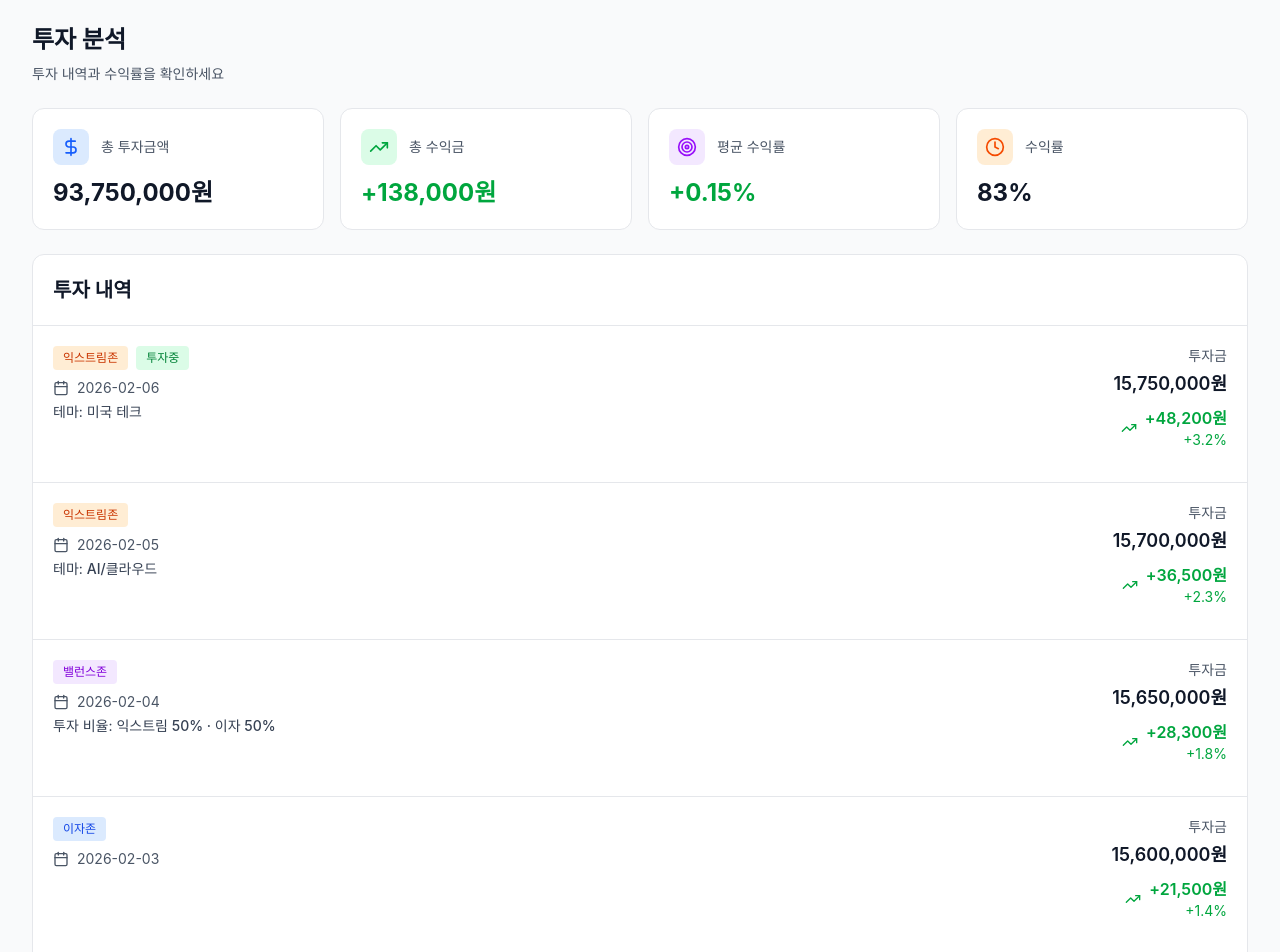
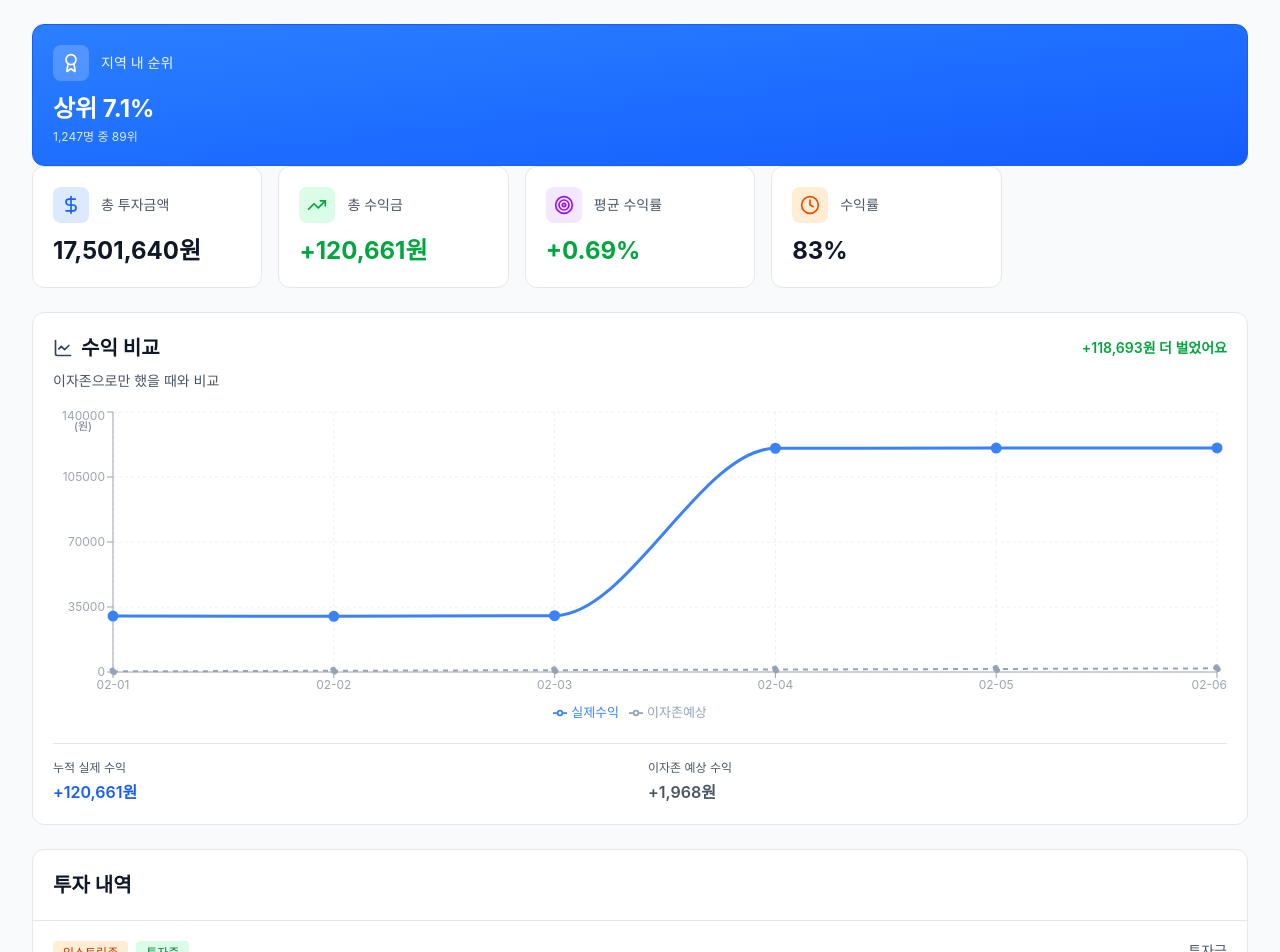
Before and after one commit to Djunnni/BlackSpoonDeveloper, a React (Vite) app: page /#/analysis in a window 1280 px wide. Shown: the top 952 px of the page. Built offline with nearby package versions, Linux system fonts and the light colour scheme.

Commit message:
fix: rank add

```diff
--- a/src/app/components/pages/ReportPage.tsx
+++ b/src/app/components/pages/ReportPage.tsx
@@ -6,7 +6,20 @@ import {
   DollarSign,
   Target,
   Clock,
+  LineChart,
+  Users,
+  Award,
 } from "lucide-react";
+import {
+  LineChart as RechartsLineChart,
+  Line,
+  XAxis,
+  YAxis,
+  CartesianGrid,
+  Tooltip,
+  Legend,
+  ResponsiveContainer,
+} from "recharts";
 
 interface InvestmentRecord {
   id: string;
@@ -14,11 +27,18 @@ interface InvestmentRecord {
   zone: "interest" | "extreme" | "balance";
   theme?: string;
   ratio?: number;
-  principal: number;
-  profit: number;
-  returnRate: number;
+  principal: number; // 원금 (항상 10,000,000)
+  investedAmount: number; // 실제 투자에 사용된 금액 (이자 기반)
+  profit: number; // 투자금 대비 수익
+  returnRate: number; // 투자금 대비 수익률
   status: "completed" | "ongoing";
 }
+
+// 연 1.2% 기준 일 이자 계산
+const ANNUAL_INTEREST_RATE = 1.2; // 연 1.2%
+const DAILY_INTEREST_RATE = ANNUAL_INTEREST_RATE / 365; // 일 이자율
+const PRINCIPAL = 10000000; // 원금 1천만원
+const DAILY_INTEREST = Math.floor(PRINCIPAL * (DAILY_INTEREST_RATE / 100)); // 일 이자 약 329원
 
 const mockInvestmentData: InvestmentRecord[] = [
   {
@@ -26,9 +46,10 @@ const mockInvestmentData: InvestmentRecord[] = [
     date: "2026-02-06",
     zone: "extreme",
     theme: "미국 테크",
-    principal: 15750000,
-    profit: 48200,
-    returnRate: 3.2,
+    principal: PRINCIPAL,
+    investedAmount: DAILY_INTEREST,
+    profit: 105, // 이자 329원으로 32% 수익
+    returnRate: 32.0,
     status: "ongoing",
   },
   {
@@ -36,9 +57,10 @@ const mockInvestmentData: InvestmentRecord[] = [
     date: "2026-02-05",
     zone: "extreme",
     theme: "AI/클라우드",
-    principal: 15700000,
-    profit: 36500,
-    returnRate: 2.3,
+    principal: PRINCIPAL,
+    investedAmount: DAILY_INTEREST,
+    profit: 76, // 이자 329원으로 23% 수익
+    returnRate: 23.1,
     status: "completed",
   },
   {
@@ -46,8 +68,9 @@ const mockInvestmentData: InvestmentRecord[] = [
     date: "2026-02-04",
     zone: "balance",
     ratio: 50,
-    principal: 15650000,
-    profit: 28300,
+    principal: PRINCIPAL,
+    investedAmount: DAILY_INTEREST + Math.floor(PRINCIPAL * 0.5), // 이자 + 원금 50%
+    profit: 90150, // 5,000,329원으로 1.8% 수익
     returnRate: 1.8,
     status: "completed",
   },
@@ -55,9 +78,10 @@ const mockInvestmentData: InvestmentRecord[] = [
     id: "4",
     date: "2026-02-03",
     zone: "interest",
-    principal: 15600000,
-    profit: 21500,
-    returnRate: 1.4,
+    principal: PRINCIPAL,
+    investedAmount: PRINCIPAL, // 이자존은 원금 전체
+    profit: DAILY_INTEREST, // 일 이자
+    returnRate: DAILY_INTEREST_RATE,
     status: "completed",
   },
   {
@@ -65,9 +89,10 @@ const mockInvestmentData: InvestmentRecord[] = [
     date: "2026-02-02",
     zone: "extreme",
     theme: "반도체",
-    principal: 15550000,
-    profit: -15200,
-    returnRate: -0.98,
+    principal: PRINCIPAL,
+    investedAmount: DAILY_INTEREST,
+    profit: -98, // 이자 329원으로 -29.8% 손실
+    returnRate: -29.8,
     status: "completed",
   },
   {
@@ -75,8 +100,9 @@ const mockInvestmentData: InvestmentRecord[] = [
     date: "2026-02-01",
     zone: "balance",
     ratio: 25,
-    principal: 15500000,
-    profit: 18700,
+    principal: PRINCIPAL,
+    investedAmount: DAILY_INTEREST + Math.floor(PRINCIPAL * 0.25), // 이자 + 원금 25%
+    profit: 30100, // 2,500,329원으로 1.2% 수익
     returnRate: 1.2,
     status: "completed",
   },
@@ -84,16 +110,46 @@ const mockInvestmentData: InvestmentRecord[] = [
 
 export function ReportPage() {
   const totalInvested = mockInvestmentData.reduce(
-    (sum, record) => sum + record.principal,
+    (sum, record) => sum + record.investedAmount,
     0,
   );
   const totalProfit = mockInvestmentData.reduce(
     (sum, record) => sum + record.profit,
     0,
   );
-  const avgReturn = (totalProfit / totalInvested) * 100;
+  const avgReturn = totalInvested > 0 ? (totalProfit / totalInvested) * 100 : 0;
   const positiveRecords = mockInvestmentData.filter((r) => r.profit > 0).length;
   const winRate = (positiveRecords / mockInvestmentData.length) * 100;
+
+  // 지역 내 순위 (mock data)
+  const regionalRanking = {
+    totalUsers: 1247,
+    myRank: 89,
+    percentile: 92.9, // 상위 7.1%
+  };
+
+  // Calculate cumulative profit data for chart
+  const sortedData = [...mockInvestmentData].sort((a, b) =>
+    a.date.localeCompare(b.date),
+  );
+
+  let cumulativeActual = 0;
+  let cumulativeInterestOnly = 0;
+
+  const chartData = sortedData.map((record, index) => {
+    cumulativeActual += record.profit;
+    // 이자존으로만 했을 경우 예상 수익 (매일 일정한 이자)
+    cumulativeInterestOnly += DAILY_INTEREST;
+
+    return {
+      date: record.date.substring(5), // MM-DD format
+      실제수익: Math.floor(cumulativeActual), // 원 단위
+      이자존예상: Math.floor(cumulativeInterestOnly), // 원 단위
+      차이: Math.floor(cumulativeActual - cumulativeInterestOnly),
+    };
+  });
+
+  const totalDifference = totalProfit - cumulativeInterestOnly;
 
   const getZoneLabel = (zone: "interest" | "extreme" | "balance") => {
     if (zone === "interest") return "이자존";
@@ -107,18 +163,37 @@ export function ReportPage() {
     return "bg-purple-100 text-purple-700";
   };
 
+  const getInvestmentDescription = (record: InvestmentRecord) => {
+    if (record.zone === "interest") {
+      return `원금 ${record.principal.toLocaleString()}원`;
+    } else if (record.zone === "extreme") {
+      return `발생 이자 ${record.investedAmount.toLocaleString()}원`;
+    } else {
+      const principalAmount = record.investedAmount - DAILY_INTEREST;
+      return `이자 ${DAILY_INTEREST.toLocaleString()}원 + 원금 ${principalAmount.toLocaleString()}원`;
+    }
+  };
+
   return (
     <Layout>
       <div className="max-w-screen-xl mx-auto px-4 sm:px-6 lg:px-8 py-6">
-        <div className="mb-6">
-          <h1 className="text-2xl font-bold text-gray-900 mb-2">투자 분석</h1>
-          <p className="text-sm text-gray-600">
-            투자 내역과 수익률을 확인하세요
+        <div className="bg-gradient-to-br from-blue-500 to-blue-600 rounded-xl p-4 sm:p-5 border border-blue-600 col-span-2 lg:col-span-1">
+          <div className="flex flex-col sm:flex-row sm:items-center gap-2 sm:gap-3 mb-3">
+            <div className="p-2 bg-white/20 rounded-lg w-fit">
+              <Award className="w-4 h-4 sm:w-5 sm:h-5 text-white" />
+            </div>
+            <p className="text-xs sm:text-sm text-blue-50">지역 내 순위</p>
+          </div>
+          <p className="text-lg sm:text-2xl font-bold text-white mb-1">
+            상위 {(100 - regionalRanking.percentile).toFixed(1)}%
+          </p>
+          <p className="text-xs text-blue-100">
+            {regionalRanking.totalUsers.toLocaleString()}명 중{" "}
+            {regionalRanking.myRank}위
           </p>
         </div>
-
         {/* Summary Cards */}
-        <div className="grid grid-cols-2 lg:grid-cols-4 gap-3 sm:gap-4 mb-6">
+        <div className="grid grid-cols-2 lg:grid-cols-5 gap-3 sm:gap-4 mb-6">
           <div className="bg-white rounded-xl p-4 sm:p-5 border border-gray-200">
             <div className="flex flex-col sm:flex-row sm:items-center gap-2 sm:gap-3 mb-3">
               <div className="p-2 bg-blue-100 rounded-lg w-fit">
@@ -174,6 +249,103 @@ export function ReportPage() {
           </div>
         </div>
 
+        {/* Profit Comparison Chart */}
+        <div className="bg-white rounded-xl border border-gray-200 p-5 mb-6">
+          <div className="mb-4">
+            <div className="flex items-center justify-between mb-2">
+              <div className="flex items-center gap-2">
+                <LineChart className="w-5 h-5 text-gray-700" />
+                <h2 className="font-semibold text-gray-900">수익 비교</h2>
+              </div>
+              <div
+                className={`text-sm font-semibold ${totalDifference >= 0 ? "text-green-600" : "text-red-600"}`}
+              >
+                {totalDifference >= 0 ? "+" : ""}
+                {totalDifference.toLocaleString()}원{" "}
+                {totalDifference >= 0 ? "더 벌었어요" : "손해"}
+              </div>
+            </div>
+            <p className="text-sm text-gray-600">이자존으로만 했을 때와 비교</p>
+          </div>
+
+          <div className="w-full h-64 sm:h-80">
+            <ResponsiveContainer width="100%" height="100%">
+              <RechartsLineChart
+                data={chartData}
+                margin={{
+                  top: 5,
+                  right: 10,
+                  left: 0,
+                  bottom: 5,
+                }}
+              >
+                <CartesianGrid strokeDasharray="3 3" stroke="#f0f0f0" />
+                <XAxis
+                  dataKey="date"
+                  tick={{ fontSize: 12 }}
+                  stroke="#9ca3af"
+                />
+                <YAxis
+                  tick={{ fontSize: 12 }}
+                  stroke="#9ca3af"
+                  label={{
+                    value: "(원)",
+                    position: "insideTop",
+                    offset: 10,
+                    fontSize: 11,
+                    fill: "#6b7280",
+                  }}
+                />
+                <Tooltip
+                  contentStyle={{
+                    backgroundColor: "white",
+                    border: "1px solid #e5e7eb",
+                    borderRadius: "8px",
+                    fontSize: "13px",
+                  }}
+                  formatter={(value: number) => `${value.toLocaleString()}원`}
+                />
+                <Legend wrapperStyle={{ fontSize: "13px" }} iconType="line" />
+                <Line
+                  type="monotone"
+                  dataKey="실제수익"
+                  stroke="#3b82f6"
+                  strokeWidth={3}
+                  dot={{ r: 4, fill: "#3b82f6" }}
+                  activeDot={{ r: 6 }}
+                />
+                <Line
+                  type="monotone"
+                  dataKey="이자존예상"
+                  stroke="#94a3b8"
+                  strokeWidth={2}
+                  strokeDasharray="5 5"
+                  dot={{ r: 3, fill: "#94a3b8" }}
+                />
+              </RechartsLineChart>
+            </ResponsiveContainer>
+          </div>
+
+          {/* Summary Stats */}
+          <div className="grid grid-cols-2 gap-4 mt-4 pt-4 border-t border-gray-200">
+            <div>
+              <p className="text-xs text-gray-600 mb-1">누적 실제 수익</p>
+              <p
+                className={`font-semibold ${totalProfit >= 0 ? "text-blue-600" : "text-red-600"}`}
+              >
+                {totalProfit >= 0 ? "+" : ""}
+                {totalProfit.toLocaleString()}원
+              </p>
+            </div>
+            <div>
+              <p className="text-xs text-gray-600 mb-1">이자존 예상 수익</p>
+              <p className="font-semibold text-gray-600">
+                +{cumulativeInterestOnly.toLocaleString()}원
+              </p>
+            </div>
+          </div>
+        </div>
+
         {/* Investment Records */}
         <div className="bg-white rounded-xl border border-gray-200">
           <div className="p-5 border-b border-gray-200">
@@ -207,18 +379,23 @@ export function ReportPage() {
                     </div>
 
                     {record.theme && (
-                      <p className="text-sm text-gray-700">
+                      <p className="text-sm text-gray-700 mb-1">
                         테마:{" "}
                         <span className="font-medium">{record.theme}</span>
                       </p>
                     )}
 
+                    <p className="text-sm text-gray-700">
+                      투자금:{" "}
+                      <span className="font-medium">
+                        {getInvestmentDescription(record)}
+                      </span>
+                    </p>
+
                     {record.ratio && (
-                      <p className="text-sm text-gray-700">
-                        투자 비율:{" "}
-                        <span className="font-medium">
-                          익스트림 {record.ratio}% · 이자 {100 - record.ratio}%
-                        </span>
+                      <p className="text-xs text-gray-500 mt-1">
+                        비율: 익스트림 {record.ratio}% · 이자{" "}
+                        {100 - record.ratio}%
                       </p>
                     )}
                   </div>
@@ -226,7 +403,7 @@ export function ReportPage() {
                   <div className="text-right">
                     <p className="text-sm text-gray-600 mb-1">투자금</p>
                     <p className="text-lg font-semibold text-gray-900 mb-2">
-                      {record.principal.toLocaleString()}원
+                      {record.investedAmount.toLocaleString()}원
                     </p>
 
                     <div className="flex items-center justify-end gap-2">
@@ -246,7 +423,7 @@ export function ReportPage() {
                           className={`text-sm ${record.returnRate >= 0 ? "text-green-600" : "text-red-600"}`}
                         >
                           {record.returnRate >= 0 ? "+" : ""}
-                          {record.returnRate}%
+                          {record.returnRate.toFixed(2)}%
                         </p>
                       </div>
                     </div>
```
